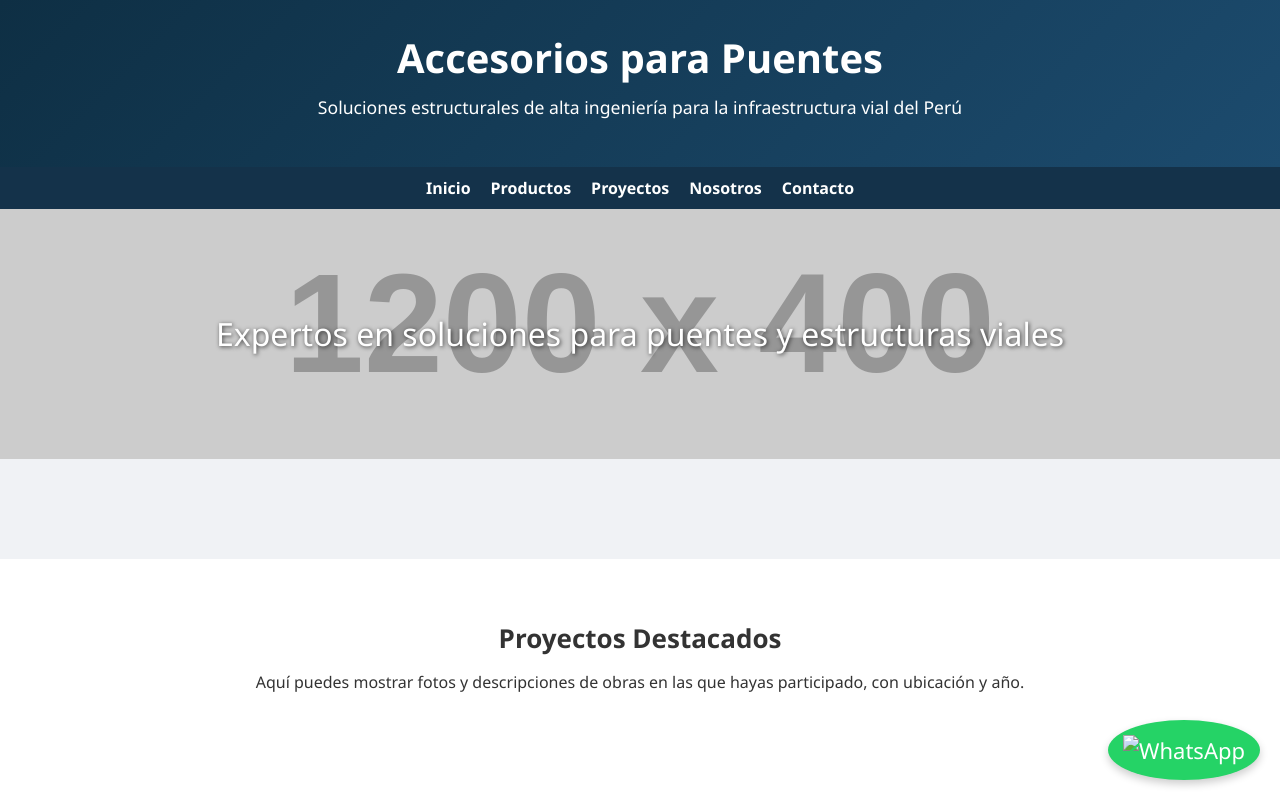
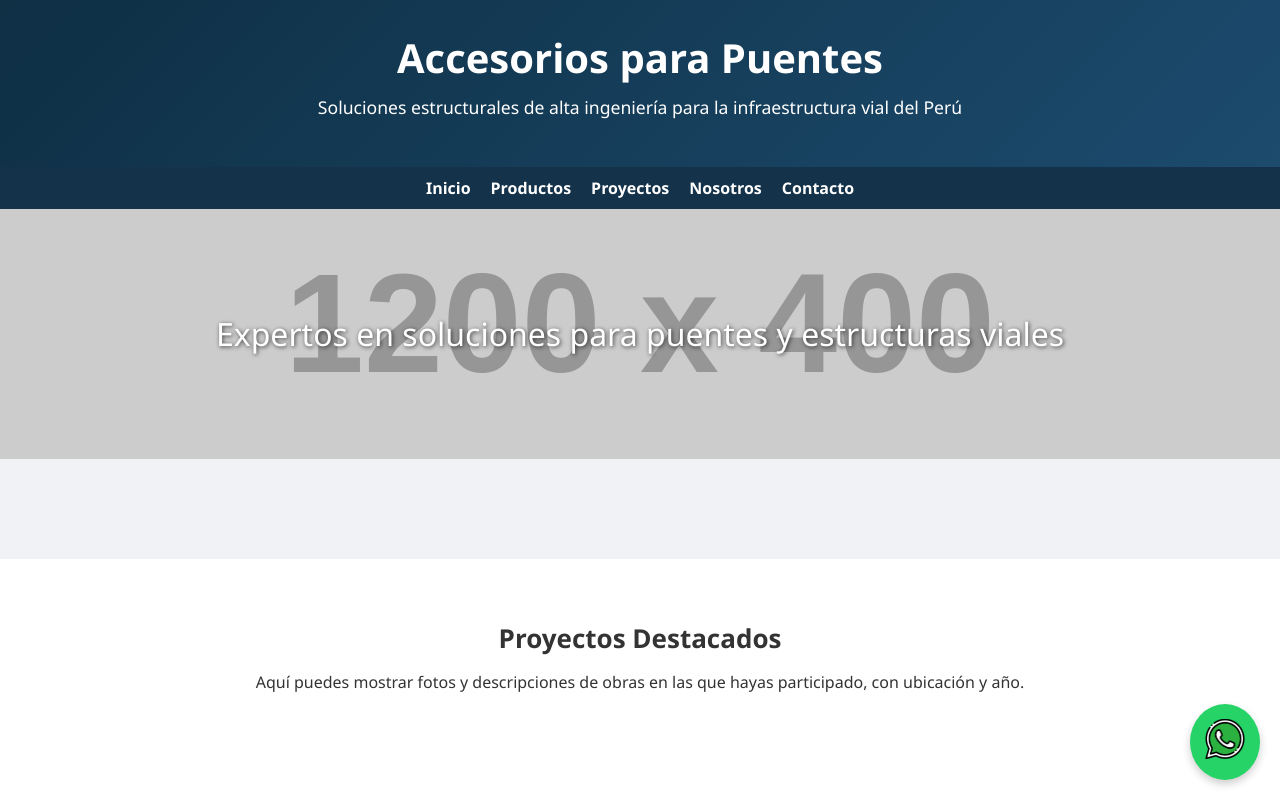
Before and after one commit to Fab-4564/fab, a plain HTML site: page gang.html in a window 1280 px wide. Shown: the top 792 px of the page. Drawn offline with Linux system fonts and the light colour scheme; placeholder pictures from the web are drawn by us.

Commit message:
Update gang.html

```diff
--- a/gang.html
+++ b/gang.html
@@ -194,7 +194,7 @@
 
 <!-- BOTÓN WHATSAPP -->
 <a href="https://wa.me/51924769585" class="whatsapp-btn" title="Chatea con nosotros">
-  <img src="WhatsApp.svg.webp" alt="WhatsApp" style="width:40px; height:40px;">
+  <img src="whatsapp.png" alt="WhatsApp" style="width:40px; height:40px;">
 </a>
 
 </body>
```
